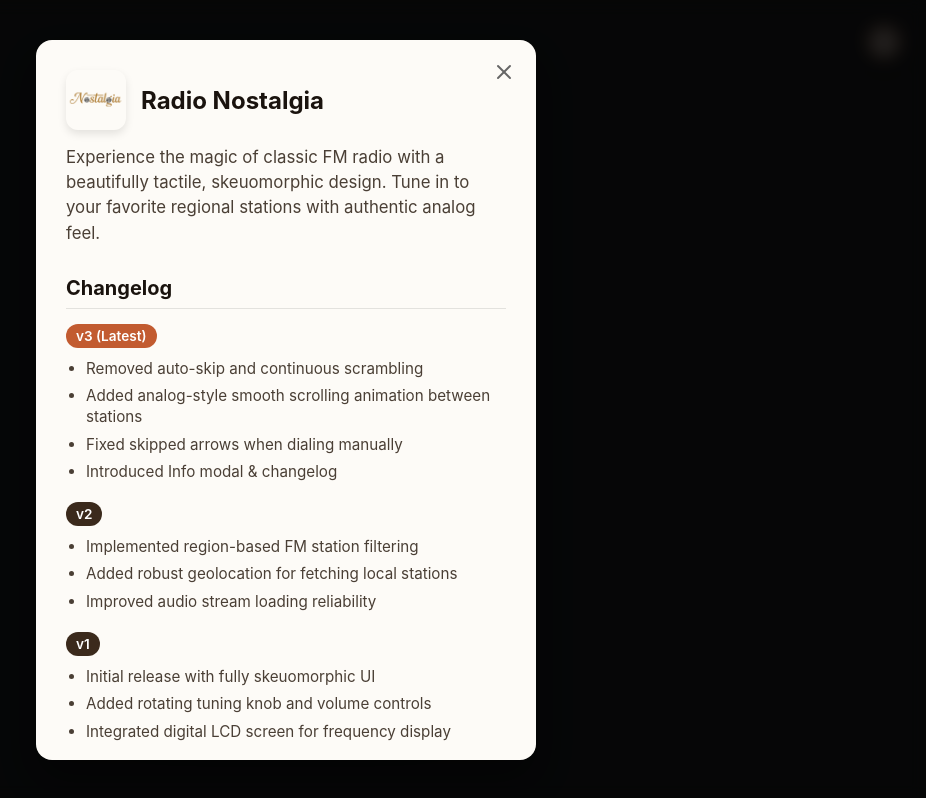
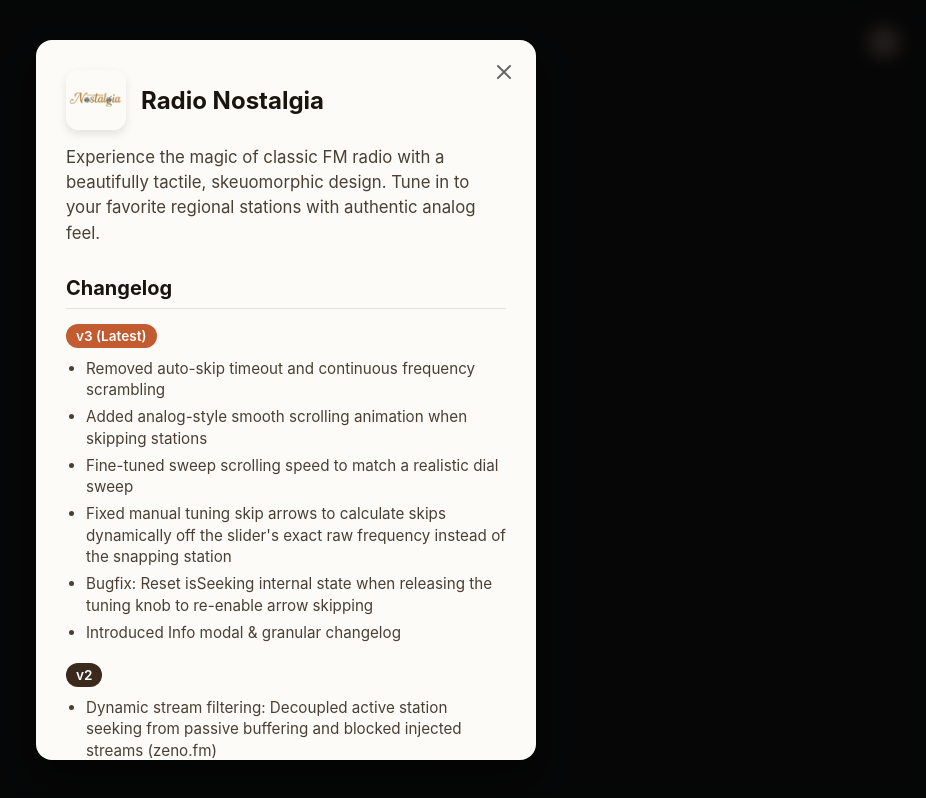
Before and after one commit to Kashy222/radio-box, a React (Vite) app: page / in a window 1280 px wide. Both pictures are taken after a click on the button 1238 px from the left and 42 px from the top of the page. Shown: the whole page, without its empty margins (354-1280 px from the left). Built offline with nearby package versions, Linux system fonts and the light colour scheme; a web font is replaced by a local one; what @capacitor/core would draw is missing.

Commit message:
Docs: Update changelog with granular technical details from git history

```diff
--- a/src/App.jsx
+++ b/src/App.jsx
@@ -1021,26 +1021,30 @@ function App() {
               <div className="changelog-item">
                 <span className="version">v3 (Latest)</span>
                 <ul>
-                  <li>Removed auto-skip and continuous scrambling</li>
-                  <li>Added analog-style smooth scrolling animation between stations</li>
-                  <li>Fixed skipped arrows when dialing manually</li>
-                  <li>Introduced Info modal & changelog</li>
+                  <li>Removed auto-skip timeout and continuous frequency scrambling</li>
+                  <li>Added analog-style smooth scrolling animation when skipping stations</li>
+                  <li>Fine-tuned sweep scrolling speed to match a realistic dial sweep</li>
+                  <li>Fixed manual tuning skip arrows to calculate skips dynamically off the slider's exact raw frequency instead of the snapping station</li>
+                  <li>Bugfix: Reset isSeeking internal state when releasing the tuning knob to re-enable arrow skipping</li>
+                  <li>Introduced Info modal & granular changelog</li>
                 </ul>
               </div>
               <div className="changelog-item">
                 <span className="version">v2</span>
                 <ul>
-                  <li>Implemented region-based FM station filtering</li>
-                  <li>Added robust geolocation for fetching local stations</li>
-                  <li>Improved audio stream loading reliability</li>
+                  <li>Dynamic stream filtering: Decoupled active station seeking from passive buffering and blocked injected streams (zeno.fm)</li>
+                  <li>Refined dot-matrix LCD typography: Fixed text truncation, accurate volume bar dots scaling, and stretched tuning grids to full width</li>
+                  <li>UX Enhancements: Engineered a moving "*_*" and "-_-" offline/no-signal indicator animation when streams disconnect</li>
+                  <li>Robust state management: Added auto-resume of audio streams upon internet reconnection</li>
+                  <li>Complete UI animations: Built the power-off collapse effect and authentic loading/buffering LCD screens</li>
                 </ul>
               </div>
               <div className="changelog-item">
                 <span className="version">v1</span>
                 <ul>
-                  <li>Initial release with fully skeuomorphic UI</li>
-                  <li>Added rotating tuning knob and volume controls</li>
-                  <li>Integrated digital LCD screen for frequency display</li>
+                  <li>Initial architecture and design of the fully skeuomorphic UI</li>
+                  <li>Mathematical mappings for rotating tuning knobs and volume controls to stream parameters</li>
+                  <li>Integrated a classic digital LCD screen for frequency rendering</li>
                 </ul>
               </div>
             </div>
```
